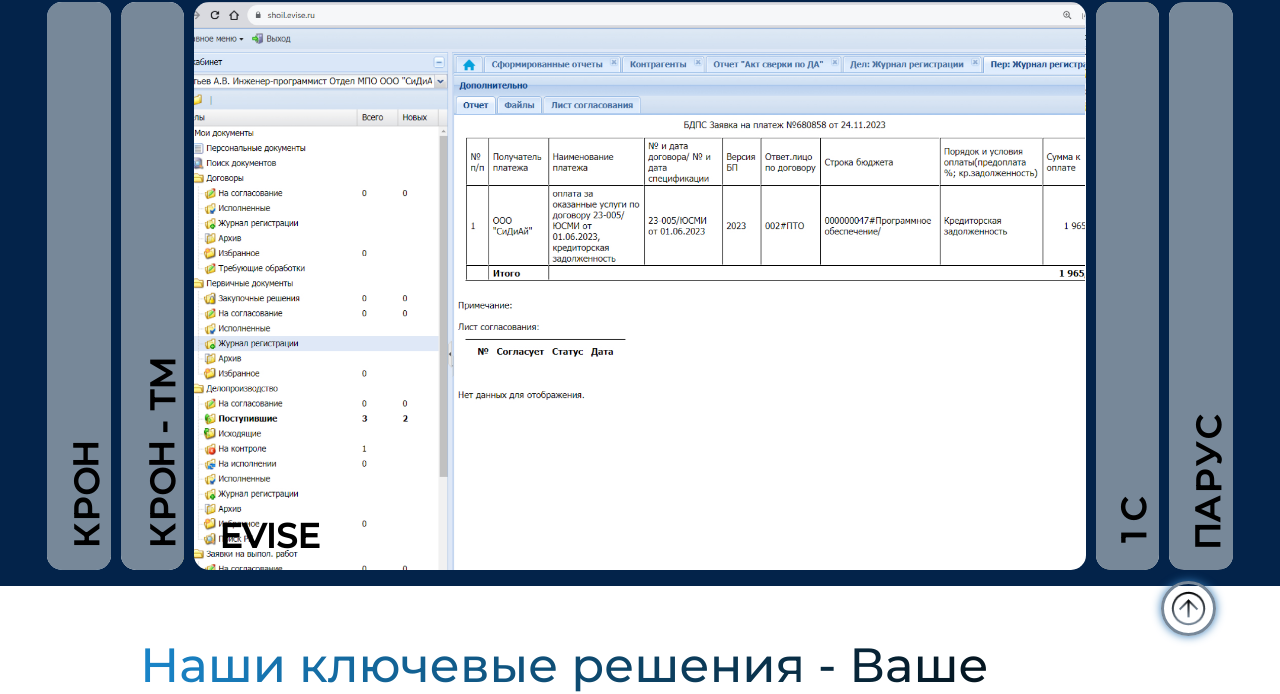
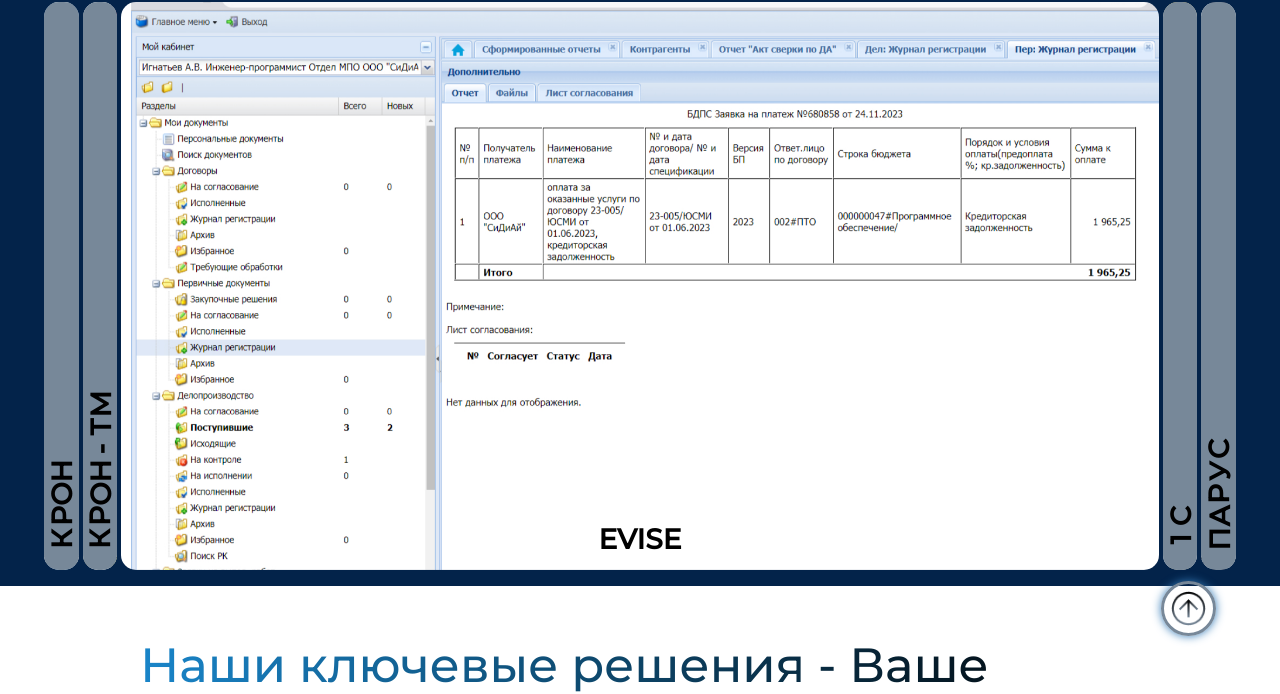
Before and after one commit to sl1degod/CDI-public, a plain HTML site: page index.html in a window 1280 px wide. Shown: the part 114-808 px from the top of the page. Drawn offline with nearby package versions, Linux system fonts and the light colour scheme.

Commit message:
Update style.css

```diff
--- a/style.css
+++ b/style.css
@@ -366,7 +366,7 @@ a:hover img {
 .slide {
   height: 100%;
   border-radius: 15px;
-  margin: 0 5px;
+  margin: 0 2px;
   cursor: pointer;
   flex: 1;
   background-size: cover;
@@ -384,7 +384,7 @@ a:hover img {
   position: absolute;
   bottom: 20px;
   left: 50%;
-  transform: translateX(-50px);
+  transform: translateX(-50%);
   z-index: 1;
   text-transform: uppercase;
   margin: 0;
@@ -394,23 +394,23 @@ a:hover img {
   flex-direction: column-reverse;
   text-align: center;
   align-items: center;
-  left: 75px;
 }
 
 .slide.active {
-  flex: 14;
+  flex: 30;
 }
 
 .slide.active h5 {
   display: block;
   color: #020f24;
+
 }
 
 .slide h5 span {
   display: block;
   transform: rotate(270deg);
   color: #000000;
-  font-size: 34px;
+  font-size: 28px;
   border-radius: 20px;
 }
 
```
